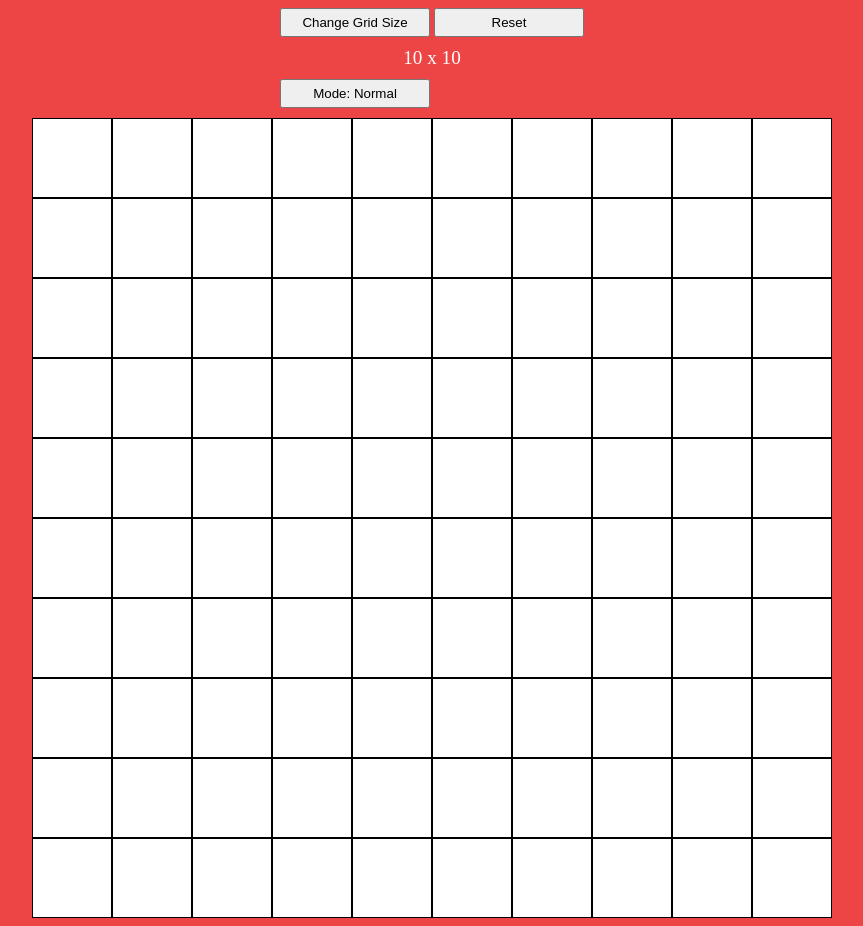
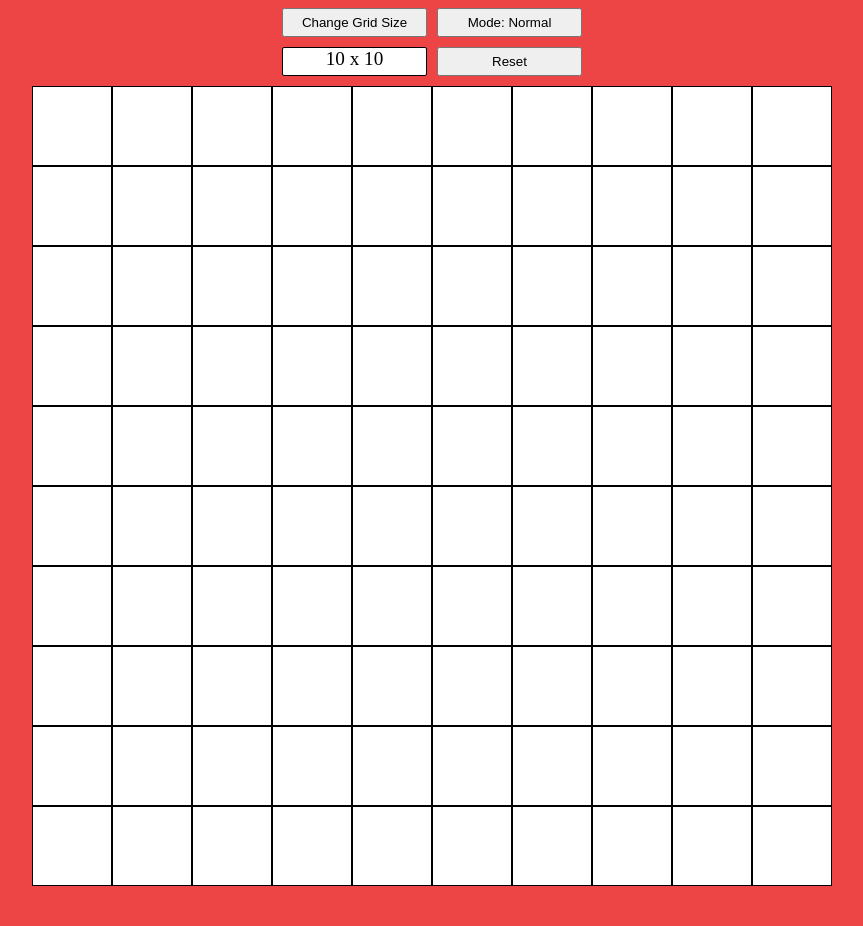
Before and after one commit to dkimb0/etchASketchColorGrey, a plain HTML site: page index.html in a window 1280 px wide. Shown: the whole page, without its empty margins (208-1071 px from the left). After the commit the page ends 894 px from the top, so only its background shows below. Drawn offline with Linux system fonts and the light colour scheme.

Commit message:
beautify UI

```diff
--- a/index.html
+++ b/index.html
@@ -10,9 +10,10 @@
     <div class="ui">
 
         <button id="gridSize">Change Grid Size</button>
+        <button id="modeSelect">Mode: Normal</button>
+        <div class="gridNumber">10 x 10</div>
         <button id="reset">Reset</button>
-        <div class="gridNumber">10 x 10</div>
-        <button id="modeSelect">Mode: Normal</button>
+
     </div>
 
     <div class="container"></div>
--- a/styles.css
+++ b/styles.css
@@ -3,18 +3,28 @@ button{
 
     padding: 5px;
     margin-bottom: 10px;
-    width: 150px;
+    width: 145px;
 
 }
 
 .gridNumber{
-    color: white;
+    box-sizing: border-box;
+    color: black;
+    font-size: larger;
     text-align: center;
-    font-size: larger;
     margin-bottom: 10px;
+    background-color: white;
+    border: solid black 1px;
+    border-radius: 2px;
+    width: 145px;
 }
 
-
+.ui{
+    display: flex;
+    flex-wrap: wrap;
+    width: 300px;
+    justify-content: space-between;
+}
 
 body{
     display: flex;
```
